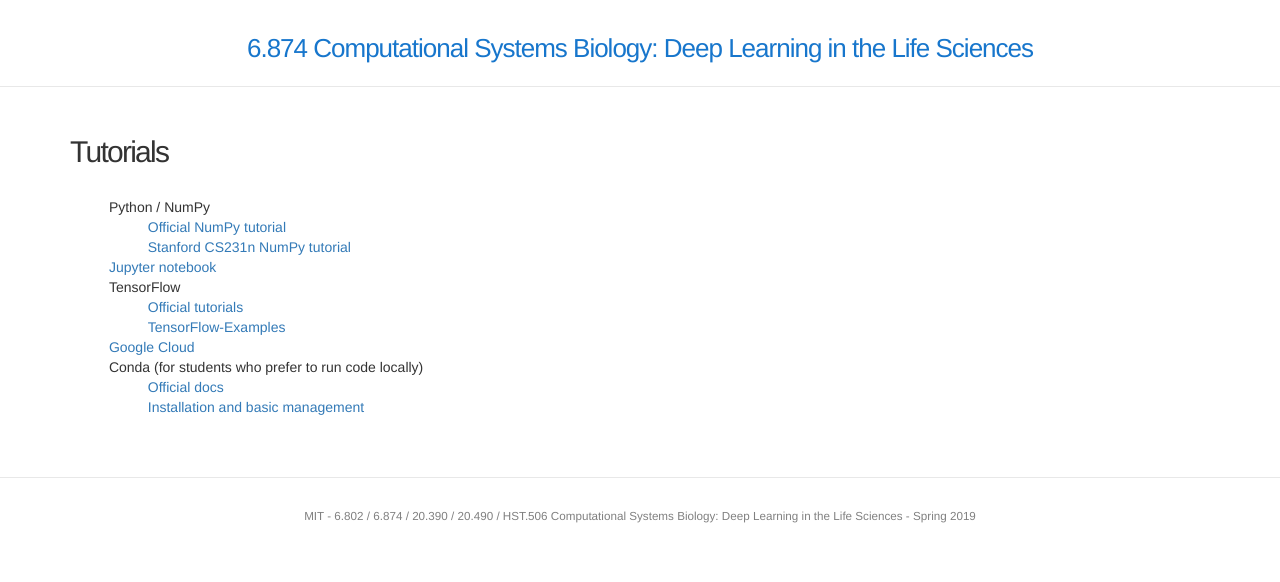
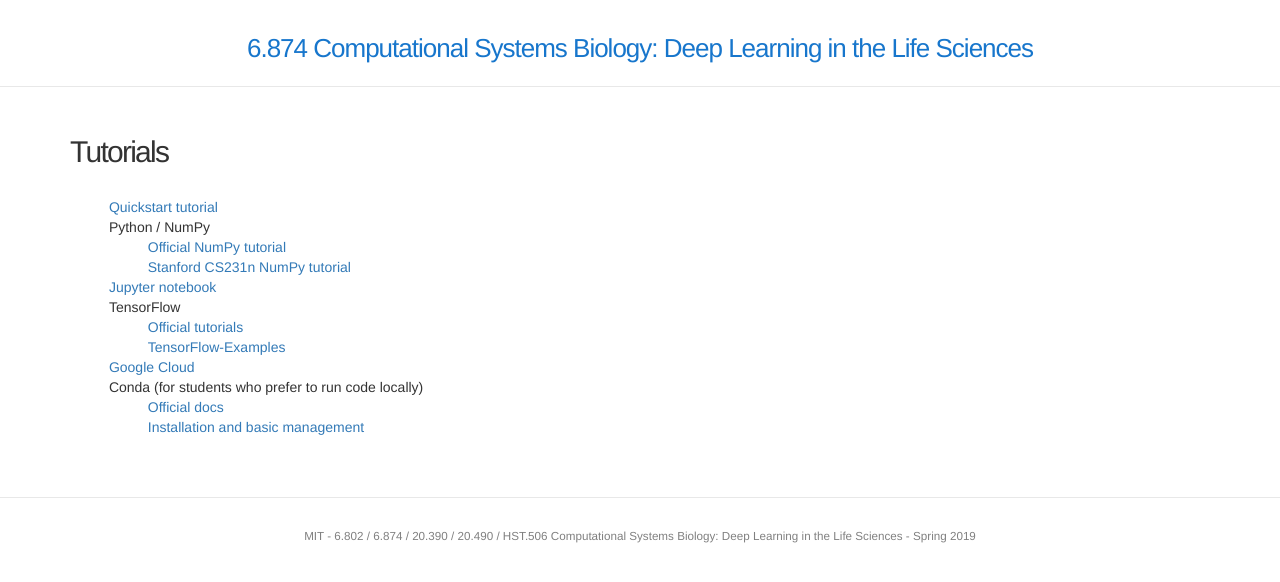
Before and after one commit to mit6874/mit6874.github.io, a Jekyll site: the page built from tutorials/main.md, in a window 1280 px wide. Shown: the top 582 px of the page. Built offline with Jekyll 4.4.1, drawn with Linux system fonts in a browser that asks for light colours; nearby versions of some CDN libraries.

Commit message:
Update main.md

```diff
--- a/tutorials/main.md
+++ b/tutorials/main.md
@@ -3,7 +3,7 @@ layout: page
 title: Tutorials
 permalink: /tutorials/main/
 ---
-
+- [Quickstart tutorial](quickstart-tutorial.md)
 - Python / NumPy
 	- [Official NumPy tutorial](https://docs.scipy.org/doc/numpy/user/quickstart.html)
 	- [Stanford CS231n NumPy tutorial](http://cs231n.github.io/python-numpy-tutorial/)
```
